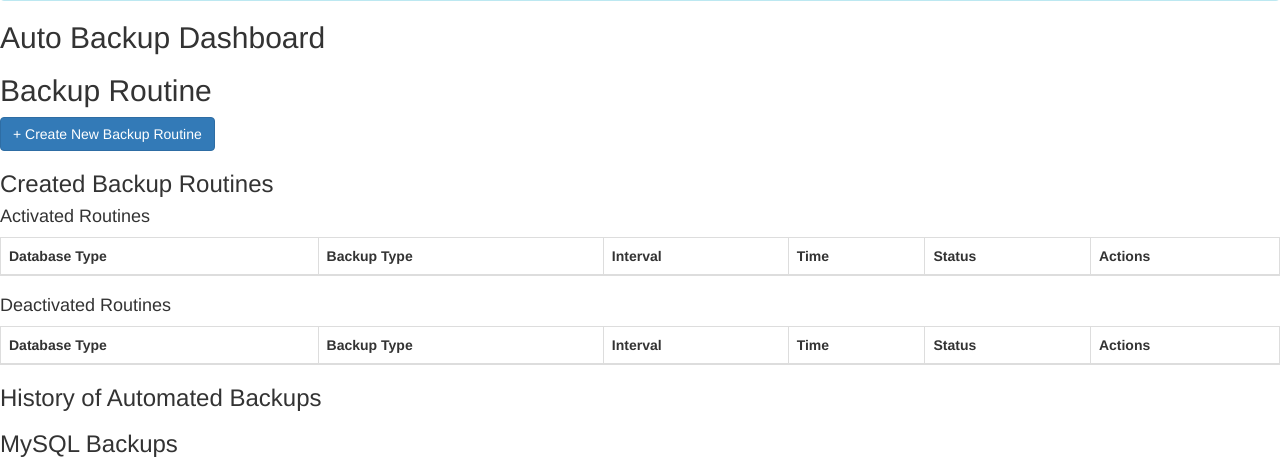
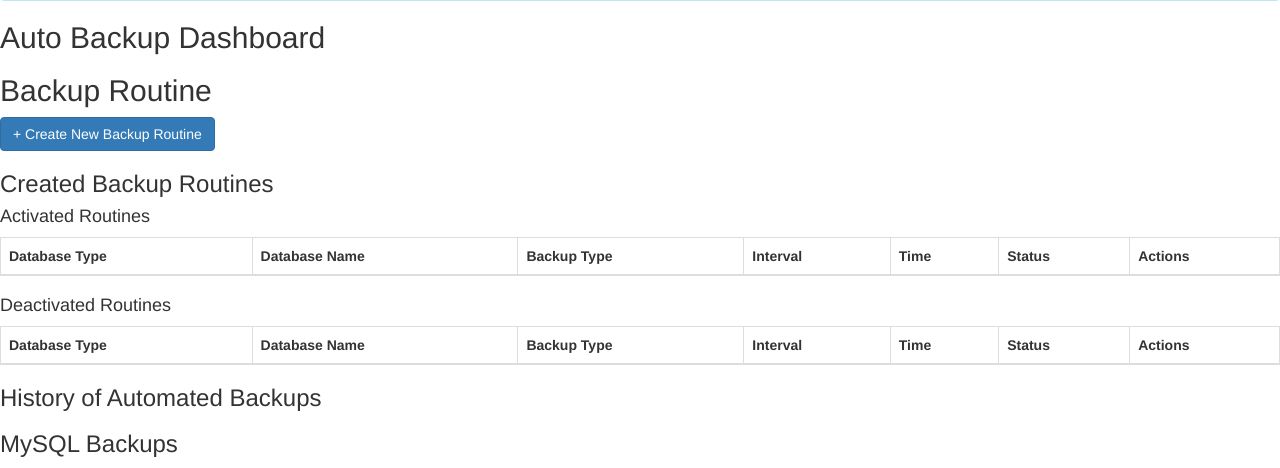
Before and after one commit to chuashihong/Archery-1.11.3, a Django app: template sql/templates/backup_auto.html in a window 1280 px wide. Shown: the part 242-710 px from the top of the page. Run offline with Django 3.2, Linux system fonts and the light colour scheme; the template is opened without the code that fills it: most values are stand-ins (such as "Sample title", 1, 10 or a date in 2020); lists and menus that the app fills with data are empty; some libraries are stand-ins or nearby versions.

Commit message:
Backup Routine shows what Database Name is

```diff
--- a/sql/backup_utils.py
+++ b/sql/backup_utils.py
@@ -248,9 +248,11 @@ def create_backup_routine(request):
 
         # Fetch the instance
         instance = Instance.objects.get(id=instance_id)
+        database_type = instance.db_type
 
         # Create new BackupRoutine
         routine = BackupRoutine.objects.create(
+            database_type=database_type,
             instance=instance,
             backup_type=backup_type,
             db_name=db_name,
@@ -325,6 +327,7 @@ def api_backup_routines(request):
 
     routines = BackupRoutine.objects.all().values(
         'id',            # Unique ID of the routine
+        "database_type",
         'instance__instance_name',  # Name of the instance
         'db_name',        # Database name (if applicable)
         'table_name',     # Table name (if applicable)
--- a/sql/models.py
+++ b/sql/models.py
@@ -799,6 +799,7 @@ class BackupRoutine(models.Model):
         ('monthly', 'Monthly'),
     ]
 
+    database_type = models.CharField("数据库类型", max_length=20)
     instance = models.ForeignKey(Instance, on_delete=models.CASCADE, verbose_name="实例")
     db_name = models.CharField("数据库名称", max_length=255, blank=True, null=True)
     table_name = models.CharField("表名称", max_length=255, blank=True, null=True)
--- a/sql/templates/backup_auto.html
+++ b/sql/templates/backup_auto.html
@@ -91,6 +91,7 @@
         <thead class="thead-light">
             <tr>
                 <th class="px-6 py-3">Database Type</th>
+                <th class="px-6 py-3">Database Name</th>
                 <th class="px-6 py-3">Backup Type</th>
                 <th class="px-6 py-3">Interval</th>
                 <th class="px-6 py-3">Time</th>
@@ -109,6 +110,7 @@
         <thead class="thead-light">
             <tr>
                 <th class="px-6 py-3">Database Type</th>
+                <th class="px-6 py-3">Database Name</th>
                 <th class="px-6 py-3">Backup Type</th>
                 <th class="px-6 py-3">Interval</th>
                 <th class="px-6 py-3">Time</th>
@@ -221,6 +223,7 @@
                     function appendRoutineRow(routine, tableBody, showDelete) {
                         var routineRow = `
                             <tr id="routine-${routine.id}">
+                                <td>${routine.database_type}</td>
                                 <td>${routine.instance__instance_name}</td>
                                 <td>${routine.backup_type}</td>
                                 <td>${routine.interval}</td>
@@ -390,7 +393,7 @@
             db_type = $("#instance")[0].options[$("#instance")[0].selectedIndex].getAttribute("instance-type");
         }
 
-        showLoading(); // Show loading spinnerT
+        showLoading(); // Show loading spinner
 
         // AJAX request to retrieve databases
         $.ajax({
```
